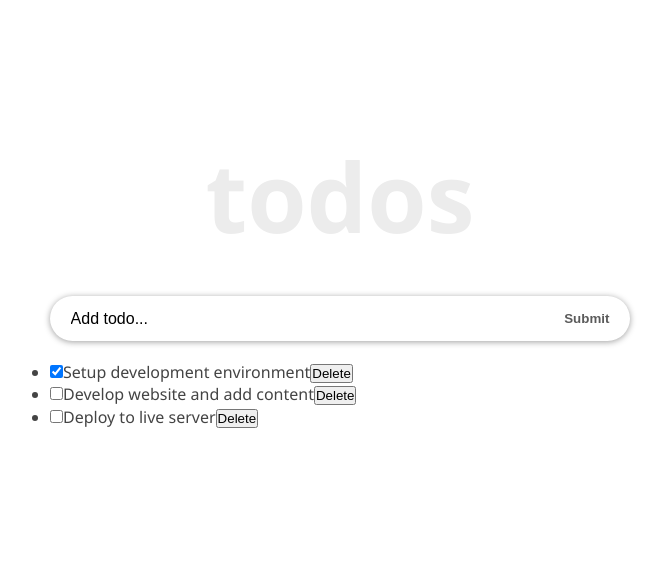
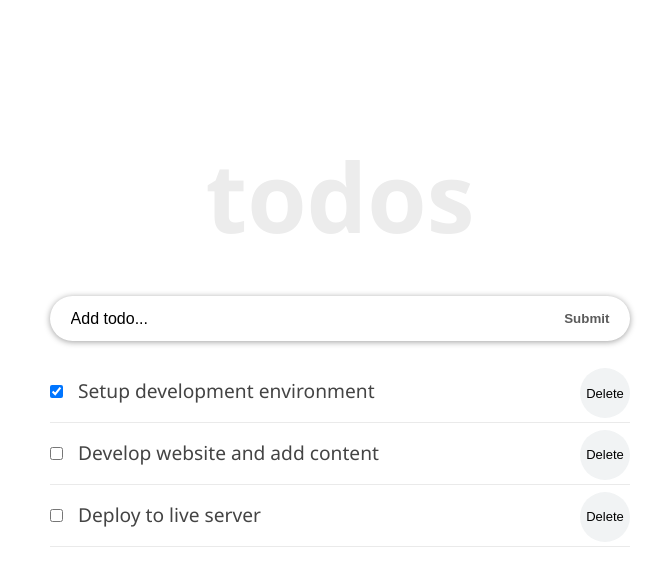
Before and after one commit to alvp01/react-todo, a React (Create React App) app: page / in a window 1280 px wide. Shown: the top 586 px of the page, without its empty margins (300-964 px from the left). Built offline with nearby package versions, Linux system fonts and the light colour scheme.

Commit message:
Add style module to TodoItem component

```diff
--- a/src/components/TodoItem.js
+++ b/src/components/TodoItem.js
@@ -1,14 +1,20 @@
 import React from "react"
+import styles from "./TodoItem.module.css"
 
 class TodoItem extends React.Component {
   render() {
-    return <li><input type="checkbox"
-    checked={this.props.todo.completed}
-    onChange={() => this.props.handleChangeProps(this.props.todo.id)} />
-    {this.props.todo.title}
-    <button onClick={() => this.props.deleteTodoProps(this.props.todo.id)}>
-      Delete
-    </button></li>
+    return <li className={styles.item}>
+      <input
+        type="checkbox"
+        className={styles.checkbox}
+        checked={this.props.todo.completed}
+        onChange={() => this.props.handleChangeProps(this.props.todo.id)}
+      />
+      <button onClick={() => this.props.deleteTodoProps(this.props.todo.id)}>
+        Delete
+      </button>
+      {this.props.todo.title}
+    </li>
   }
 }
 
--- /dev/null
+++ b/src/components/TodoItem.module.css
@@ -0,0 +1,23 @@
+.item {
+  font-size: 1.2rem;
+  list-style-type: none;
+  padding: 17px 0px;
+  border-bottom: 1px solid #eaeaea;
+}
+
+.checkbox {
+  margin-right: 15px;
+}
+
+.item button {
+  font-size: 13px;
+  background: #f1f3f4;
+  border: none;
+  cursor: pointer;
+  float: right;
+  outline: none;
+  border-radius: 100px;
+  height: 50px;
+  width: 50px;
+  margin: -10px 0 0 10px;
+}
```
